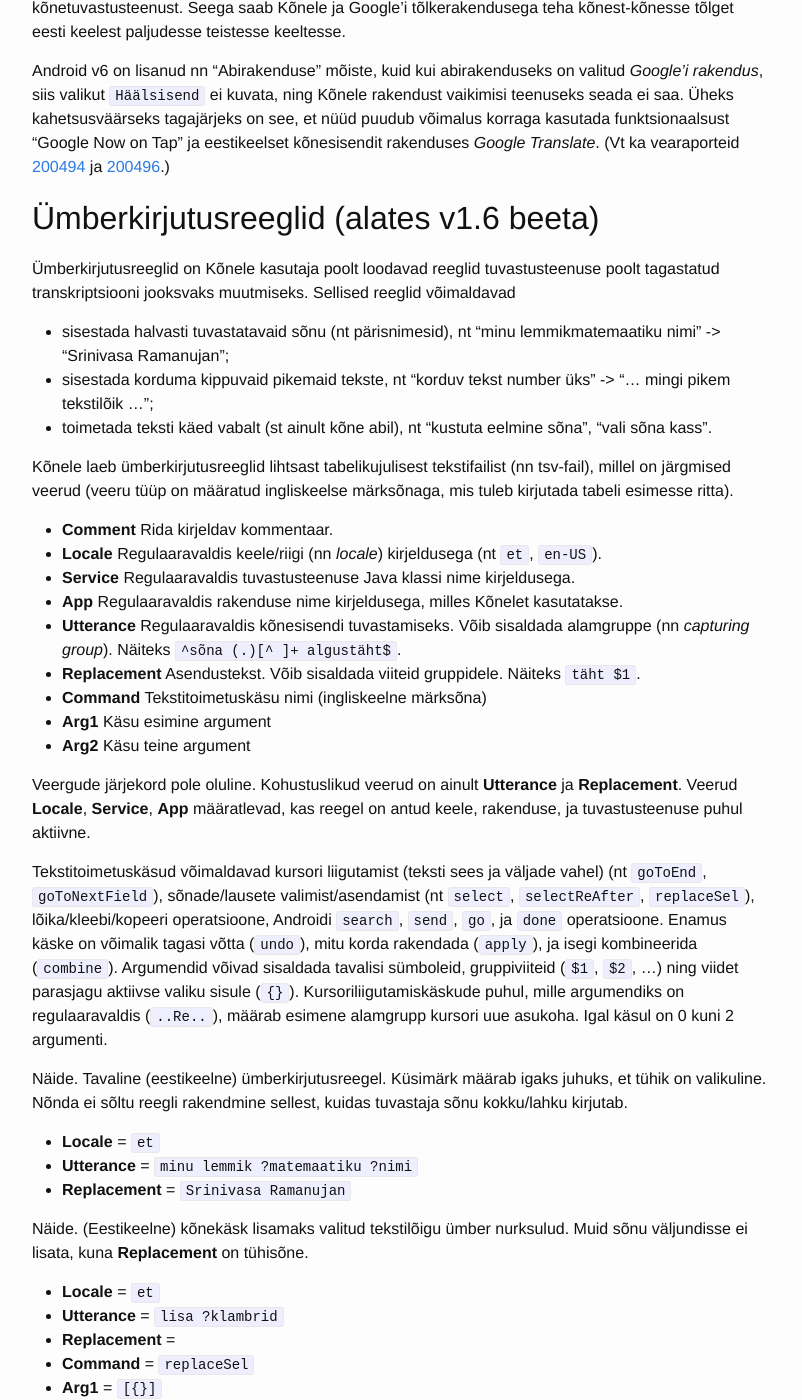
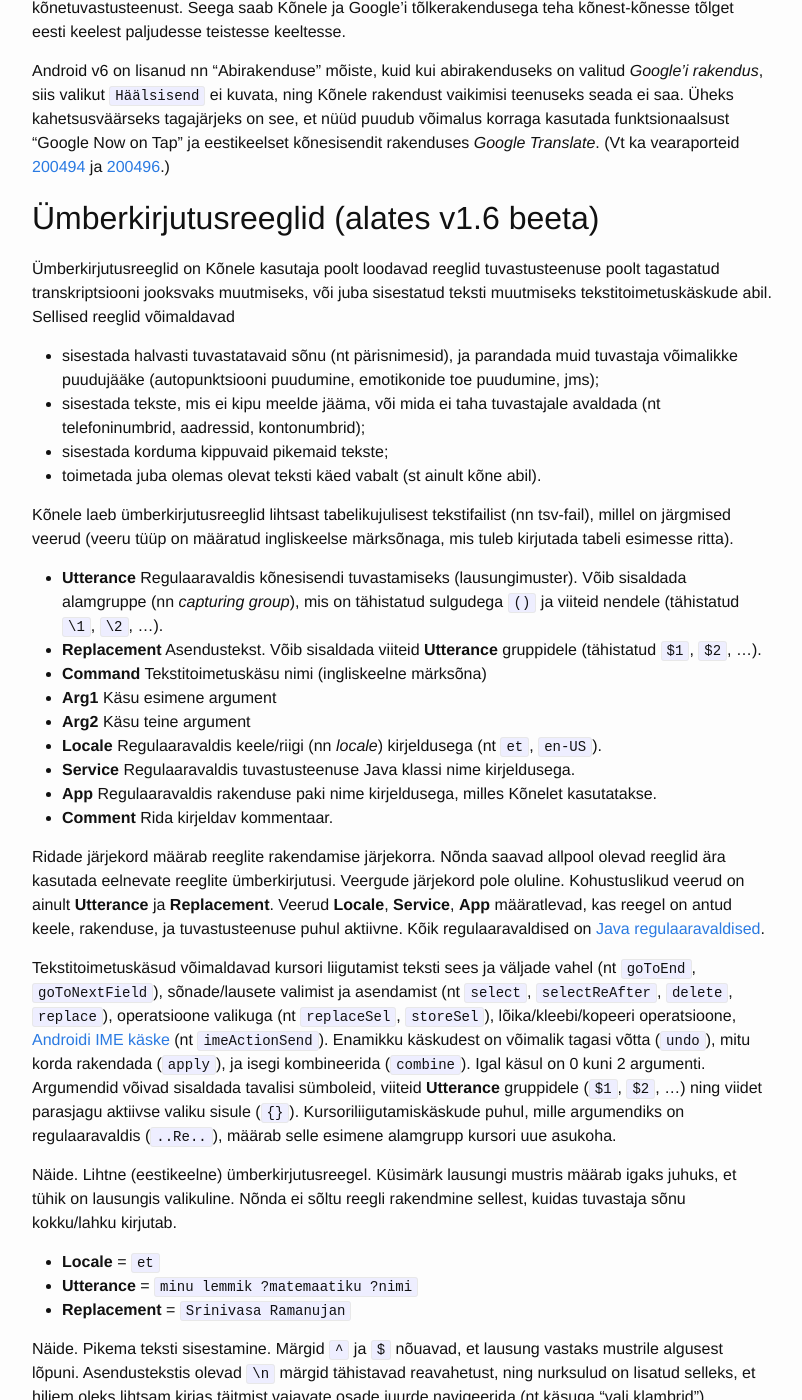
Before and after one commit to Kaljurand/K6nele, a Jekyll site: the page built from docs/et/user_guide.md, in a window 1280 px wide and 1400 px high, scrolled down 8147 px. Shown: the whole window, without its empty margins (238-1040 px from the left). Built offline with Jekyll 4.4.1, drawn with Linux system fonts in a browser that asks for light colours; comment, search, counter and statistics services are not loaded; some of the changed text lies outside the part shown.

Commit message:
Improve documentation of rewrite rules

```diff
--- a/docs/et/user_guide.md
+++ b/docs/et/user_guide.md
@@ -231,35 +231,47 @@ ja [200496](https://code.google.com/p/android/issues/detail?id=200496).)
 
 ## Ümberkirjutusreeglid (alates v1.6 beeta)
 
-Ümberkirjutusreeglid on Kõnele kasutaja poolt loodavad reeglid tuvastusteenuse poolt tagastatud
-transkriptsiooni jooksvaks muutmiseks. Sellised reeglid võimaldavad
+Ümberkirjutusreeglid on Kõnele kasutaja poolt loodavad reeglid tuvastusteenuse poolt tagastatud transkriptsiooni jooksvaks muutmiseks, või juba sisestatud teksti muutmiseks tekstitoimetuskäskude abil. Sellised reeglid võimaldavad
 
-- sisestada halvasti tuvastatavaid sõnu (nt pärisnimesid), nt "minu lemmikmatemaatiku nimi" -> "Srinivasa Ramanujan";
-- sisestada korduma kippuvaid pikemaid tekste, nt "korduv tekst number üks" -> "... mingi pikem tekstilõik ...";
-- toimetada teksti käed vabalt (st ainult kõne abil), nt "kustuta eelmine sõna", "vali sõna kass".
+- sisestada halvasti tuvastatavaid sõnu (nt pärisnimesid), ja parandada muid tuvastaja võimalikke puudujääke (autopunktsiooni puudumine, emotikonide toe puudumine, jms);
+- sisestada tekste, mis ei kipu meelde jääma, või mida ei taha tuvastajale avaldada (nt telefoninumbrid, aadressid, kontonumbrid);
+- sisestada korduma kippuvaid pikemaid tekste;
+- toimetada juba olemas olevat teksti käed vabalt (st ainult kõne abil).
 
 Kõnele laeb ümberkirjutusreeglid lihtsast tabelikujulisest tekstifailist (nn tsv-fail),
 millel on järgmised veerud (veeru tüüp on määratud ingliskeelse märksõnaga, mis tuleb kirjutada tabeli esimesse ritta).
 
-- __Comment__ Rida kirjeldav kommentaar.
+- __Utterance__ Regulaaravaldis kõnesisendi tuvastamiseks (lausungimuster). Võib sisaldada alamgruppe (nn _capturing group_), mis on tähistatud sulgudega `()` ja viiteid nendele (tähistatud `\1`, `\2`, ...).
+- __Replacement__ Asendustekst. Võib sisaldada viiteid __Utterance__ gruppidele (tähistatud `$1`, `$2`, ...).
+- __Command__ Tekstitoimetuskäsu nimi (ingliskeelne märksõna)
+- __Arg1__ Käsu esimene argument
+- __Arg2__ Käsu teine argument
 - __Locale__ Regulaaravaldis keele/riigi (nn _locale_) kirjeldusega (nt `et`, `en-US`).
 - __Service__ Regulaaravaldis tuvastusteenuse Java klassi nime kirjeldusega.
-- __App__ Regulaaravaldis rakenduse nime kirjeldusega, milles Kõnelet kasutatakse.
-- __Utterance__ Regulaaravaldis kõnesisendi tuvastamiseks. Võib sisaldada alamgruppe (nn _capturing group_). Näiteks `^sõna (.)[^ ]+ algustäht$`.
-- __Replacement__ Asendustekst. Võib sisaldada viiteid gruppidele. Näiteks `täht $1`.
-- __Command__ Tekstitoimetuskäsu nimi (ingliskeelne märksõna)
-- __Arg1__ Käsu esimine argument
-- __Arg2__ Käsu teine argument
+- __App__ Regulaaravaldis rakenduse paki nime kirjeldusega, milles Kõnelet kasutatakse.
+- __Comment__ Rida kirjeldav kommentaar.
 
-Veergude järjekord pole oluline. Kohustuslikud veerud on ainult __Utterance__ ja __Replacement__. Veerud __Locale__, __Service__, __App__ määratlevad, kas reegel on antud keele, rakenduse, ja tuvastusteenuse puhul aktiivne.
+Ridade järjekord määrab reeglite rakendamise järjekorra. Nõnda saavad allpool olevad reeglid ära kasutada eelnevate reeglite ümberkirjutusi.
+Veergude järjekord pole oluline. Kohustuslikud veerud on ainult __Utterance__ ja __Replacement__. Veerud __Locale__, __Service__, __App__ määratlevad, kas reegel on antud keele, rakenduse, ja tuvastusteenuse puhul aktiivne. Kõik regulaaravaldised on [Java regulaaravaldised](https://docs.oracle.com/javase/tutorial/essential/regex/).
 
-Tekstitoimetuskäsud võimaldavad kursori liigutamist (teksti sees ja väljade vahel) (nt `goToEnd`, `goToNextField`), sõnade/lausete valimist/asendamist (nt `select`, `selectReAfter`, `replaceSel`), lõika/kleebi/kopeeri operatsioone, Androidi `search`, `send`, `go`, ja `done` operatsioone. Enamus käske on võimalik tagasi võtta (`undo`), mitu korda rakendada (`apply`), ja isegi kombineerida (`combine`). Argumendid võivad sisaldada tavalisi sümboleid, gruppiviiteid (`$1`, `$2`, ...) ning viidet parasjagu aktiivse valiku sisule (`{}`). Kursoriliigutamiskäskude puhul, mille argumendiks on regulaaravaldis (`..Re..`), määrab esimene alamgrupp kursori uue asukoha. Igal käsul on 0 kuni 2 argumenti.
+Tekstitoimetuskäsud võimaldavad kursori liigutamist teksti sees ja väljade vahel (nt `goToEnd`, `goToNextField`), sõnade/lausete valimist ja asendamist (nt `select`, `selectReAfter`, `delete`, `replace`), operatsioone valikuga (nt `replaceSel`, `storeSel`), lõika/kleebi/kopeeri operatsioone, [Androidi IME käske](https://developer.android.com/reference/android/view/inputmethod/EditorInfo.html) (nt `imeActionSend`). Enamikku käskudest on võimalik tagasi võtta (`undo`), mitu korda rakendada (`apply`), ja isegi kombineerida (`combine`). Igal käsul on 0 kuni 2 argumenti. Argumendid võivad sisaldada tavalisi sümboleid, viiteid __Utterance__ gruppidele (`$1`, `$2`, ...) ning viidet parasjagu aktiivse valiku sisule (`{}`). Kursoriliigutamiskäskude puhul, mille argumendiks on regulaaravaldis (`..Re..`), määrab selle esimene alamgrupp kursori uue asukoha.
 
-Näide. Tavaline (eestikeelne) ümberkirjutusreegel. Küsimärk määrab igaks juhuks, et tühik on valikuline. Nõnda ei sõltu reegli rakendmine sellest, kuidas tuvastaja sõnu kokku/lahku kirjutab.
+Näide. Lihtne (eestikeelne) ümberkirjutusreegel. Küsimärk lausungi mustris määrab igaks juhuks, et tühik on lausungis valikuline. Nõnda ei sõltu reegli rakendmine sellest, kuidas tuvastaja sõnu kokku/lahku kirjutab.
 
 - __Locale__ = `et`
 - __Utterance__ = `minu lemmik ?matemaatiku ?nimi`
 - __Replacement__ = `Srinivasa Ramanujan`
+
+Näide. Pikema teksti sisestamine. Märgid `^` ja `$` nõuavad, et lausung vastaks mustrile algusest lõpuni. Asendustekstis olevad `\n` märgid tähistavad reavahetust, ning nurksulud on lisatud selleks, et hiljem oleks lihtsam kirjas täitmist vajavate osade juurde navigeerida (nt käsuga "vali klambrid").
+
+- __Locale__ = `et`
+- __Utterance__ = `^vastuse vorm müügipakkumisele$`
+- __Replacement__ = `Lugupeetud []\n\nTäname Teid, et vastasite meie pakkumisele.\n\nLugupidamisega\nHeikki Papper\nmüügijuht`
+
+Näide. Keelest sõltumatu reegel, mis tuvastab lausungis kahe järjestikuse sõna kordumise (nt "eks ole eks ole"), ja eemaldab korduse. Muster `[^ ]+ [^ ]+` kirjeldab ühte tühikut sisaldavat sõne (st kahte sõna) ja sulud selle ümber teevad ta viidatavaks `\1` ja `$1` abil.
+
+- __Utterance__ = `([^ ]+ [^ ]+) \1`
+- __Replacement__ = `$1`
 
 Näide. (Eestikeelne) kõnekäsk lisamaks valitud tekstilõigu ümber nurksulud. Muid sõnu väljundisse ei lisata, kuna __Replacement__ on tühisõne.
 
```
Also changed, not shown: other parts of docs/et/user_guide.md (+5 -7 lines).
